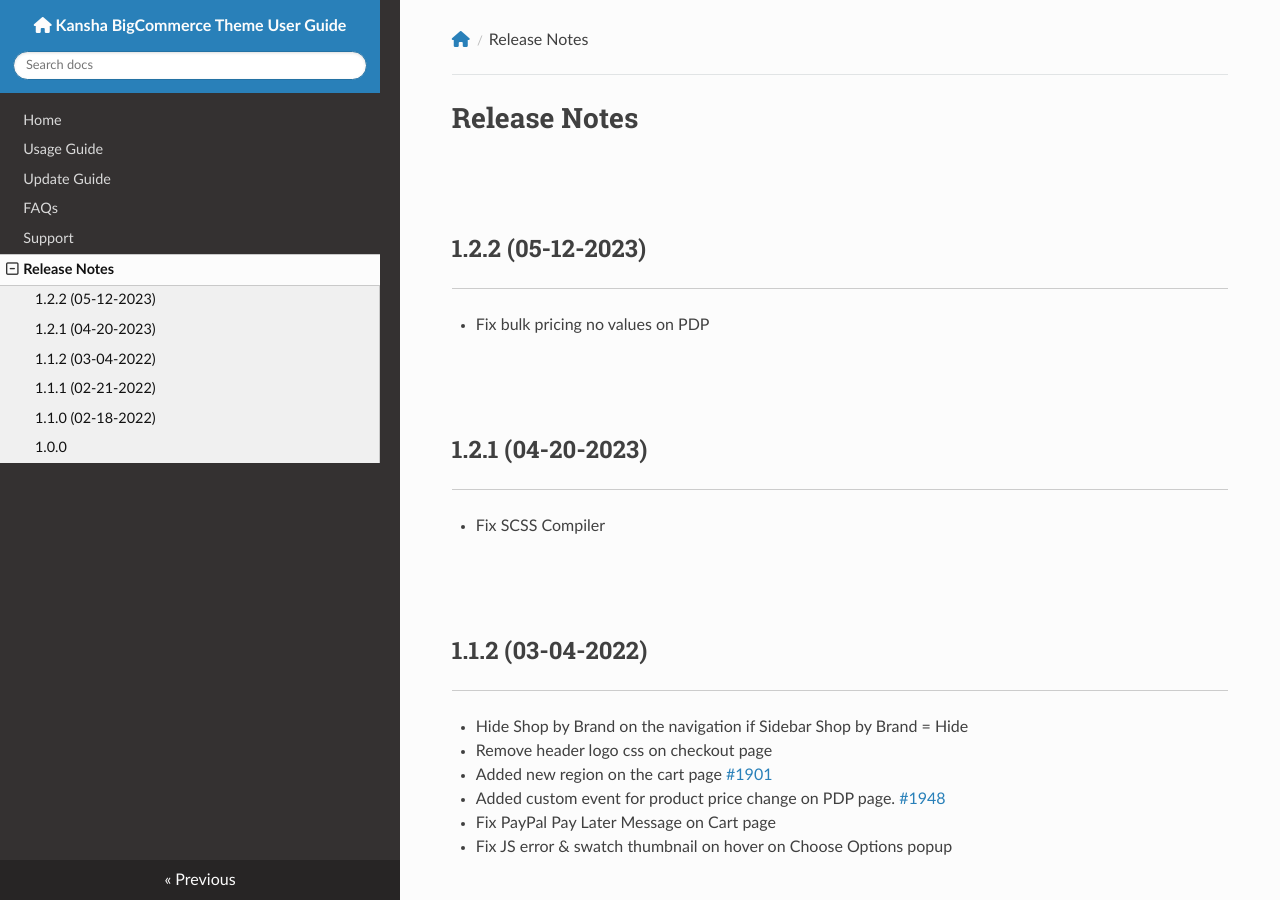
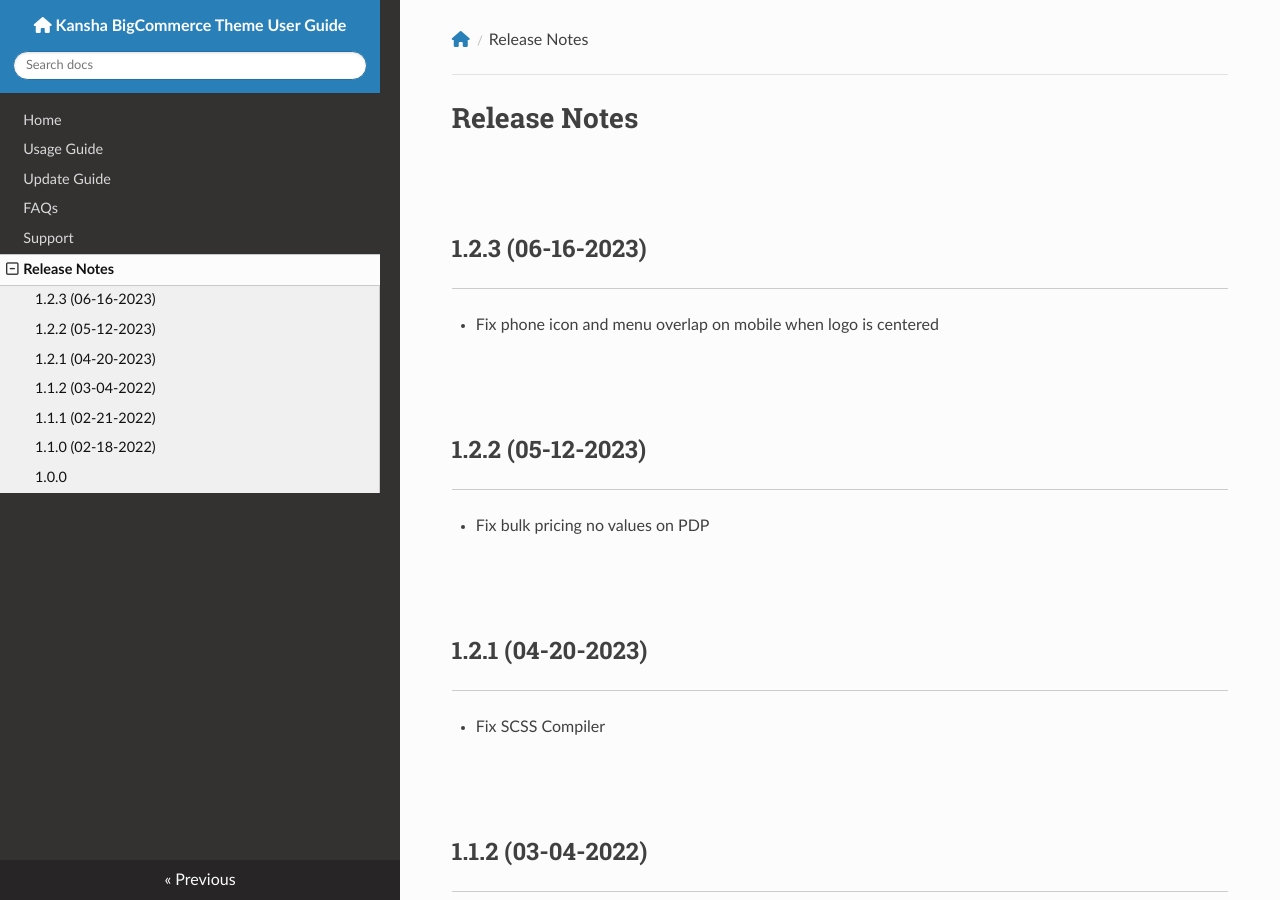
Before and after one commit to tvlgiao/bc-kansha-docs, an MkDocs documentation site: the page built from docs/changelog.md, in a window 1280 px wide and 900 px high. Built offline with MkDocs 1.6.1, drawn with Linux system fonts in a browser that asks for light colours; nearby versions of some CDN libraries.

Commit message:
Release 1.2.3

```diff
--- a/docs/changelog.md
+++ b/docs/changelog.md
@@ -1,4 +1,7 @@
 # Release Notes
+
+## 1.2.3 (06-16-2023)
+- Fix phone icon and menu overlap on mobile when logo is centered
 
 ## 1.2.2 (05-12-2023)
 - Fix bulk pricing no values on PDP
```
